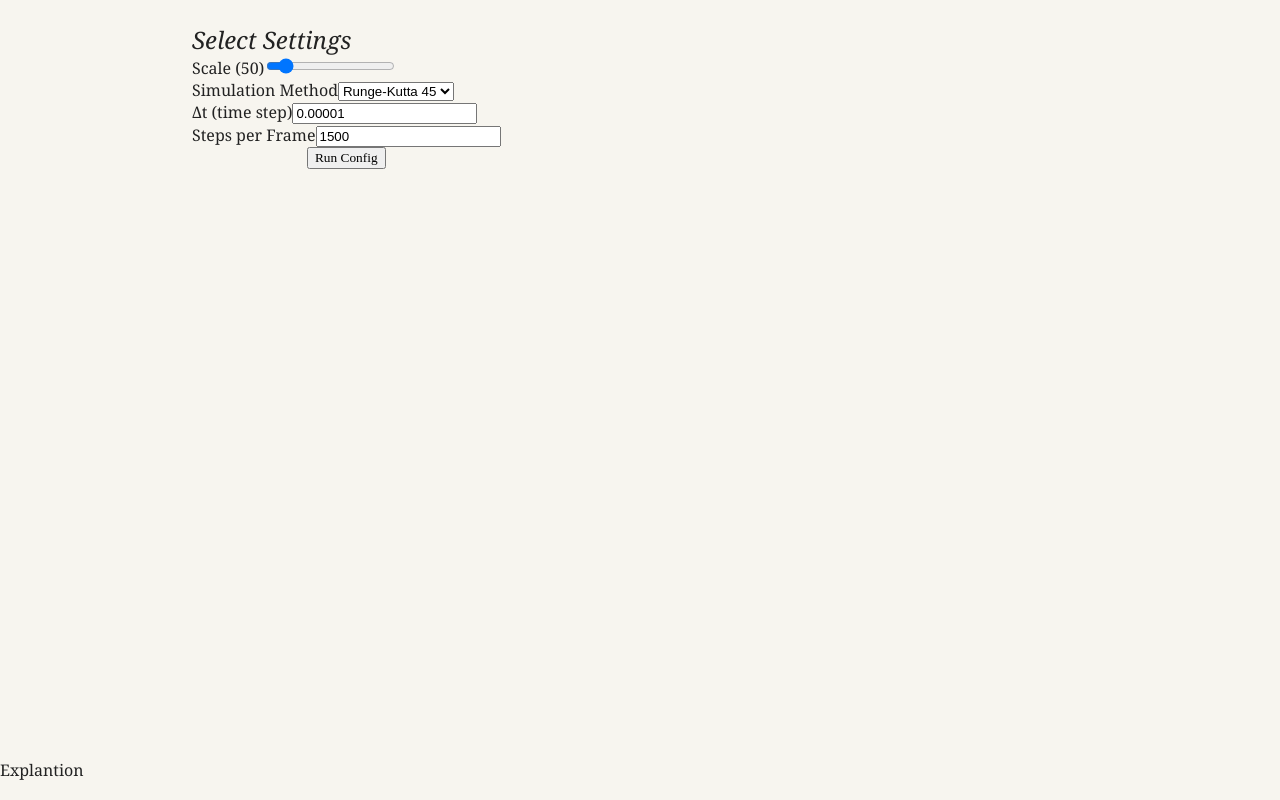
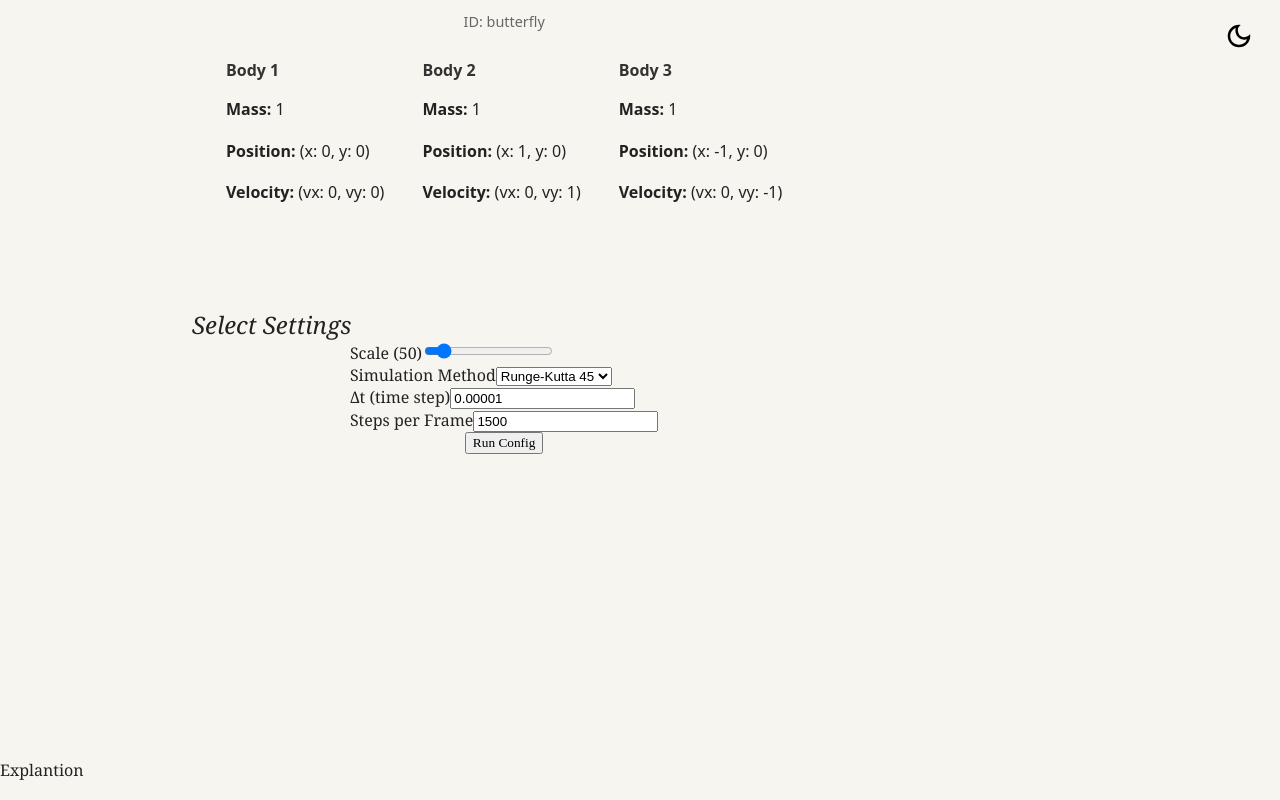
Before and after one commit to tachi-vi/to-sympan, a React (Vite) app: page / in a window 1280 px wide. Both pictures are taken after a click on the button "Butterfly". Shown: the part 122-922 px from the top of the page. Built offline with nearby package versions, Linux system fonts and the light colour scheme.

Commit message:
add ui changes

```diff
--- a/src/components/ConfigDisplay.css
+++ b/src/components/ConfigDisplay.css
@@ -1,5 +1,5 @@
 .config-card {
-  max-width: 400px;
+  max-width: 100%;
   margin: 20px auto;
   padding: 16px 20px;
   font-family: system-ui, sans-serif;
--- a/src/components/Sim.jsx
+++ b/src/components/Sim.jsx
@@ -2,6 +2,8 @@ import React, { useState, useRef, useEffect } from "react";
 import Form from "./Form";
 // import MetricsGraph from "./graph";
 import { LineChart, Line, XAxis, YAxis, Tooltip, CartesianGrid, Legend } from "recharts";
+import { MdOutlineDarkMode } from "react-icons/md";
+import ConfigDisplay from "./ConfigInfo";
 
 export default function Sim({ config, handleBackButton, theme }) {
   const mainCanvasRef = useRef(null);
@@ -573,7 +575,7 @@ elapsedTime.current += dt * stepsPerFrame;
 
 frameCounter++;
 // Only push every 10 frames
-if (frameCounter % 15 === 0) {
+if (frameCounter % 90 === 0) {
   systemMetricRecord.current.push({
     time: +elapsedTime.current.toFixed(2),
     energy: metrics.totalEnergy,
@@ -633,12 +635,12 @@ RunSim();
     <YAxis stroke="#aaa" />
     <Tooltip />
     <Legend />
-    <Line type="monotone" dataKey="energy" stroke="#00FF88" dot={false} name="E"/>
+    <Line type="monotone" dataKey="energy" stroke="#00FF88" dot={false} name="E (Total Energy)"/>
     {/* <Line type="monotone" dataKey="momentum.px" stroke="#FF3CAC" dot={false} name="Momentum Px" />
     <Line type="monotone" dataKey="momentum.py" stroke="#3CAFFF" dot={false} name="Momentum Py" />
     <Line type="monotone" dataKey="angularMomentum" stroke="#845EC2" dot={false} /> */}
-    <Line type="monotone" dataKey="kineticEnergy" stroke="#FFD700" dot={false} name="K" />
-    <Line type="monotone" dataKey="potentialEnergy" stroke="#00BFFF" dot={false} name="U"/>
+    <Line type="monotone" dataKey="kineticEnergy" stroke="#FFD700" dot={false} name="K (Kinetic Energy)" />
+    <Line type="monotone" dataKey="potentialEnergy" stroke="#00BFFF" dot={false} name="U (Potential Energy)"/>
   </LineChart>
 </div>
         <button className="button2" onClick={handleStopButton}>stop</button>
@@ -666,7 +668,11 @@ RunSim();
           <button onClick={handleBackButton} className="button">
           Home
         </button>
-      <h1>{config.name}</h1>
+        <ConfigDisplay  config={config} />
+        {theme=='light' ?
+              <button className="themeButton" onClick={()=>setTheme('dark')}><MdOutlineDarkMode color='black' size={30}/></button> :
+              <button className="themeButton" onClick={()=>setTheme('light')}><MdOutlineDarkMode color='white' size={30}/></button>
+            }
       <h1>Select Settings</h1>
       <Form settings={settings} setSettings={setSettings} />
       <button onClick={()=>setStartSim(true)}>Run Config</button></div><p>Explantion</p></>
```
